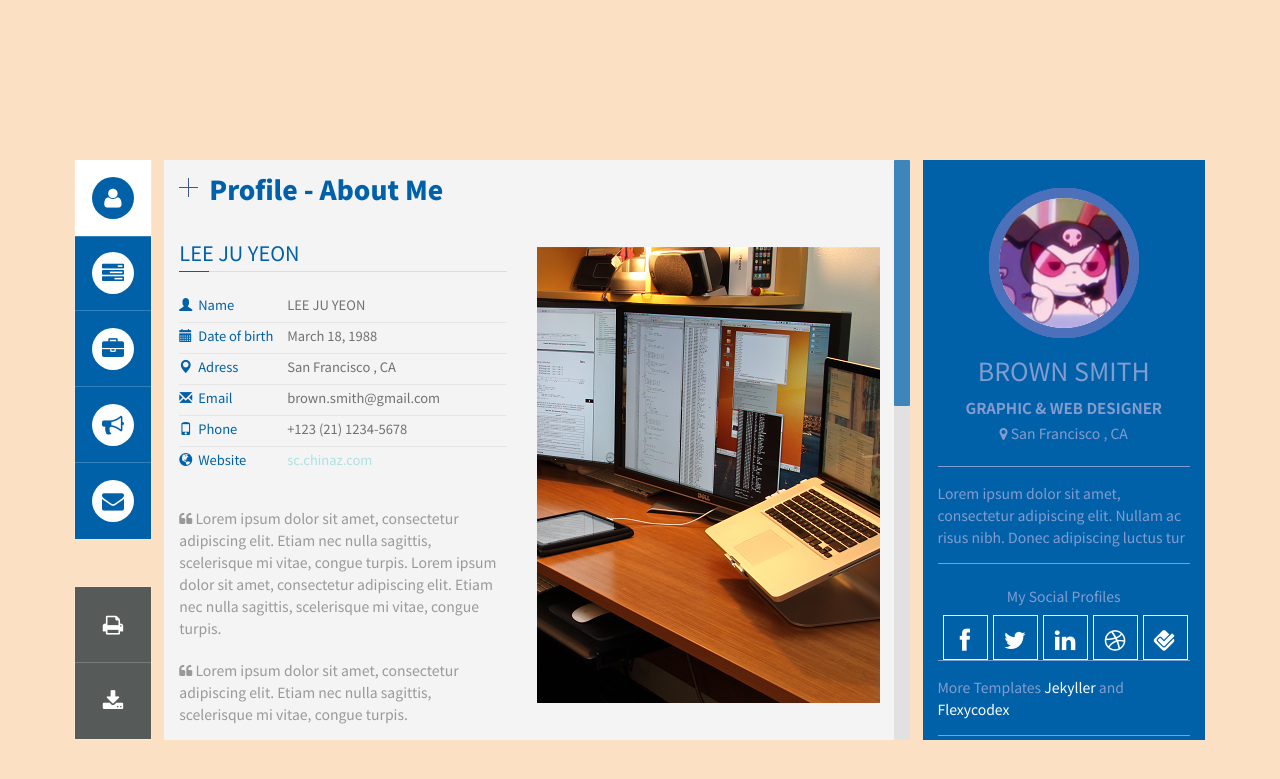
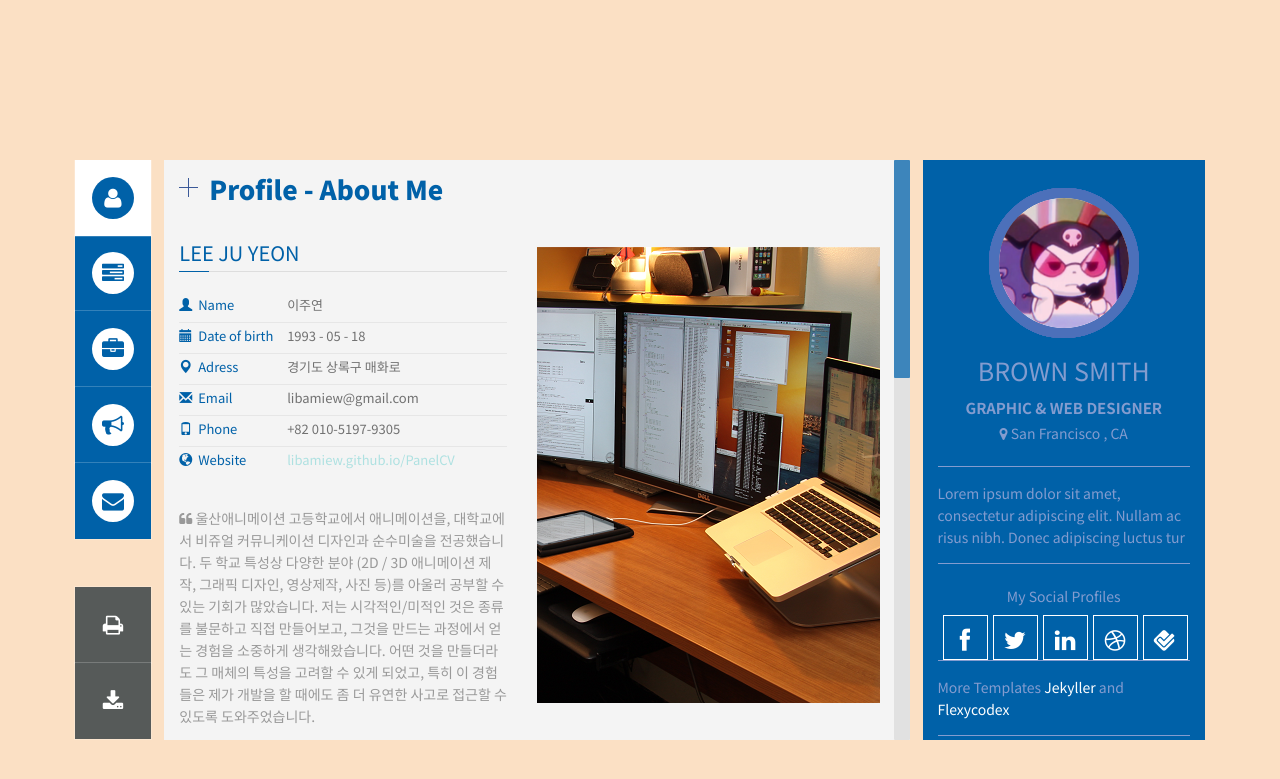
Before and after one commit to libamiew/PanelCV, a Jekyll site: the page built from index.html, in a window 1280 px wide. Shown: the top 779 px of the page. Built offline with Jekyll 4.4.1, drawn with Linux system fonts in a browser that asks for light colours; some web fonts are replaced.

Commit message:
Update profile.html

```diff
--- a/_includes/profile.html
+++ b/_includes/profile.html
@@ -16,42 +16,42 @@
             <li>
                 <i class="glyphicon glyphicon-user"></i>
                 <label>Name</label>
-                <span class="value">LEE JU YEON</span>
+                <span class="value">이주연</span>
                 <div class="clear"></div>
             </li>
 
             <li>
                 <i class="glyphicon glyphicon-calendar"></i>
                 <label>Date of birth</label>
-                <span class="value">March 18, 1988</span>
+                <span class="value">1993 - 05 - 18</span>
                 <div class="clear"></div>
             </li>
 
             <li>
                 <i class="glyphicon glyphicon-map-marker"></i>
                 <label>Adress</label>
-                <span class="value">San Francisco , CA</span>
+                <span class="value">경기도 상록구 매화로</span>
                 <div class="clear"></div>
             </li>
 
             <li>
                 <i class="glyphicon glyphicon-envelope"></i>
                 <label>Email</label>
-                <span class="value">brown.smith@gmail.com</span>
+                <span class="value">libamiew@gmail.com</span>
                 <div class="clear"></div>
             </li>
 
             <li>
                 <i class="glyphicon glyphicon-phone"></i>
                 <label>Phone</label>
-                <span class="value">+123 (21) 1234-5678</span>
+                <span class="value">+82 010-5197-9305</span>
                 <div class="clear"></div>
             </li>
 
             <li>
                 <i class="glyphicon glyphicon-globe"></i>
                 <label>Website</label>
-                <span class="value"><a href="#" target="_blank">sc.chinaz.com</a></span>
+                <span class="value"><a href="#" target="_blank">libamiew.github.io/PanelCV</a></span>
                 <div class="clear"></div>
             </li>
 
@@ -60,12 +60,12 @@
 
         <p style="margin-bottom:20px">
             <i class="fa fa-quote-left"></i>
-            Lorem ipsum dolor sit amet, consectetur adipiscing elit. Etiam nec nulla sagittis, scelerisque mi vitae, congue turpis. Lorem ipsum dolor sit amet, consectetur adipiscing elit. Etiam nec nulla sagittis, scelerisque mi vitae, congue turpis.
+            울산애니메이션 고등학교에서 애니메이션을, 대학교에서 비쥬얼 커뮤니케이션 디자인과 순수미술을 전공했습니다. 두 학교 특성상 다양한 분야 (2D / 3D 애니메이션 제작, 그래픽 디자인, 영상제작, 사진 등)를 아울러 공부할 수 있는 기회가 많았습니다. 저는 시각적인/미적인 것은 종류를 불문하고 직접 만들어보고, 그것을 만드는 과정에서 얻는 경험을 소중하게 생각해왔습니다. 어떤 것을 만들더라도 그 매체의 특성을 고려할 수 있게 되었고, 특히 이 경험들은 제가 개발을 할 때에도 좀 더 유연한 사고로 접근할 수 있도록 도와주었습니다.
         </p>
 
          <p style="margin-bottom:20px">
             <i class="fa fa-quote-left"></i>
-            Lorem ipsum dolor sit amet, consectetur adipiscing elit. Etiam nec nulla sagittis, scelerisque mi vitae, congue turpis.
+            제가 개발을 하고 있는 이유도  이 때문입니다. 하나의 프로젝트 안에는 다양한 매체가 들어있고, 그 부분들을 어떻게 더 효과적으로 보여주고 기능하게 만들어야할지 고민하는 과정이 이제껏 제가 겪어왔던 경험들과 비슷하고, 또 더 심화된 프로세스라고 생각합니다.  프로젝트들을 진행하면서 앞으로도 계속 변해갈 기술들을 배워가며 활동할 수 있을 것이라 확신합니다.
 
         </p>
 
```
